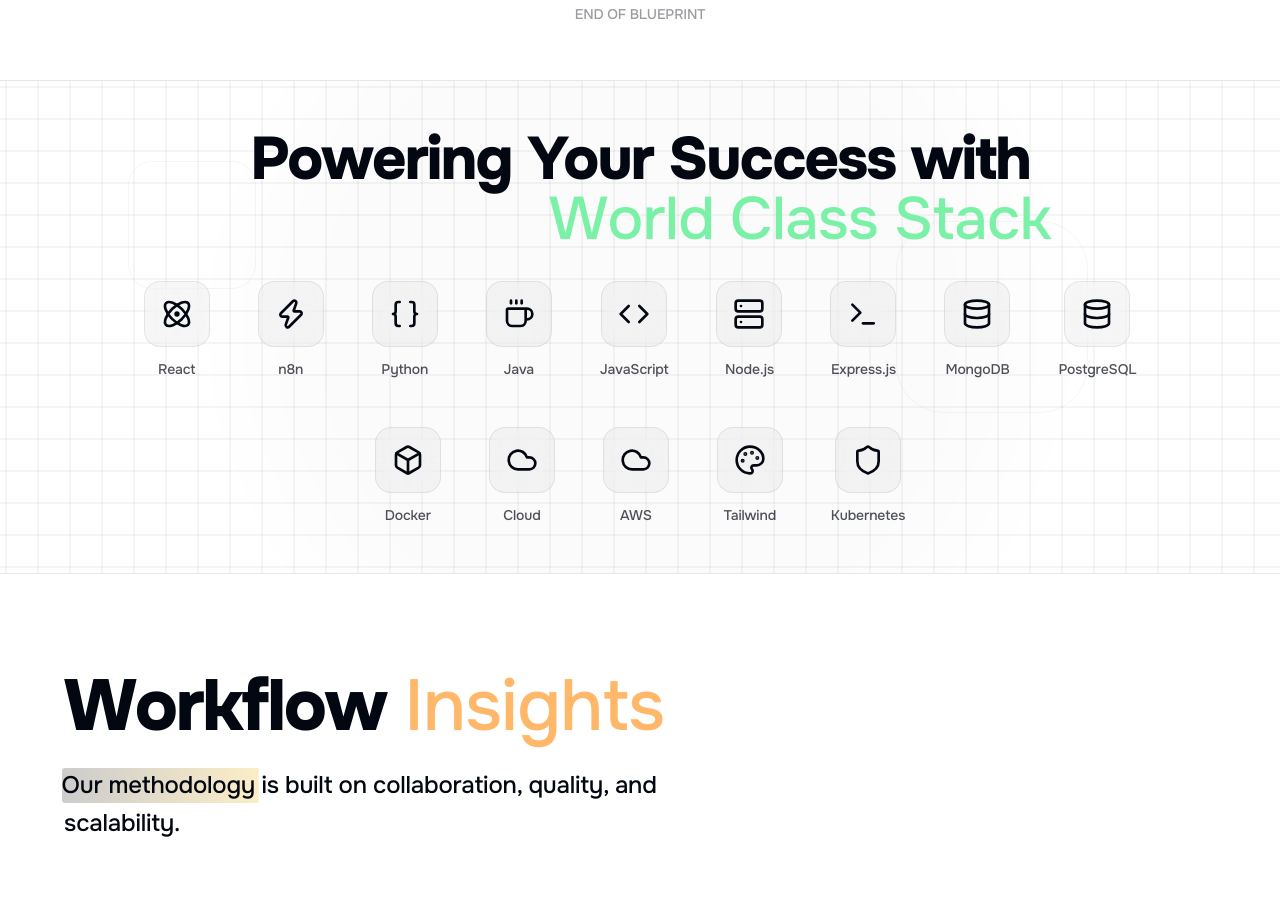
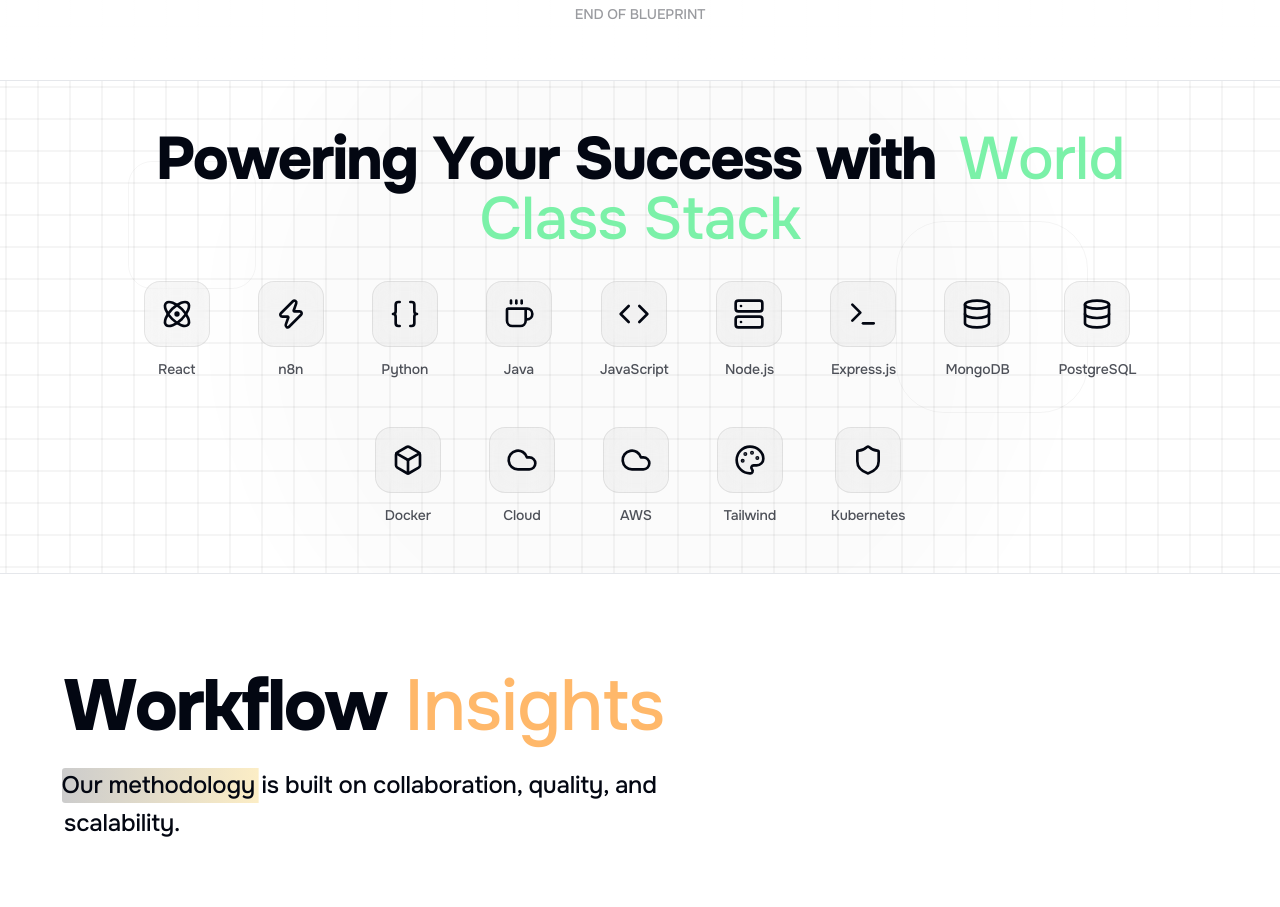
Before and after one commit to codered-26/apxzon, a React (Vite) app: page / in a window 1280 px wide. Shown: the part 3680-4587 px from the top of the page. Built offline with nearby package versions, Linux system fonts and the light colour scheme.

Commit message:
redesign

```diff
--- a/src/components/Technologies.tsx
+++ b/src/components/Technologies.tsx
@@ -56,7 +56,7 @@
             className="text-2xl sm:text-3xl md:text-5xl lg:text-6xl font-bold tracking-tighter"
           >
             Powering Your Success with{' '}
-            <span className="text-green-300 ml-80">World Class Stack</span>
+            <span className="text-green-300  block lg:inline lg:ml-2">World Class Stack</span>
           </motion.h2>
         </div>
 
```
